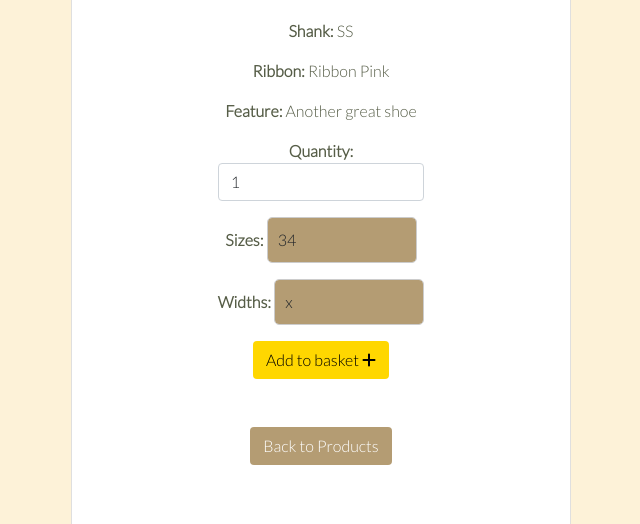
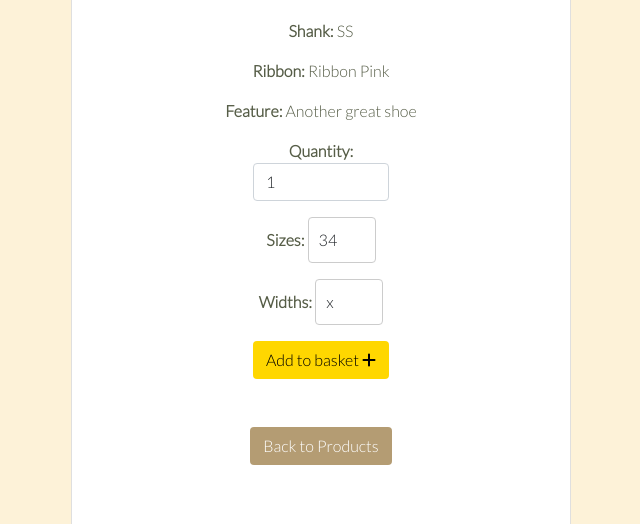
Before and after one commit to estii20/perfect_pointes, a Django app: page /products/4 in a window 1280 px wide. Shown: the part 1467-1991 px from the top of the page, without its empty margins (319-959 px from the left). Run offline with Django 3.2, Linux system fonts and the light colour scheme; data comes from the database, SQL or seed files in the repository; some libraries are stand-ins or nearby versions.

Commit message:
Update the custom dropdown style for product_detail.html

```diff
--- a/products/templates/products/product_detail.html
+++ b/products/templates/products/product_detail.html
@@ -99,7 +99,7 @@
                                                 <div class="form-group">
                                                     <label for="quantity"><strong>Quantity:</strong></label>
                                                     <div class="input-group">
-                                                        <input class="form-control qty_input" type="number" name="quantity" value="1" min="1" max="99"
+                                                        <input class="form-control rounded w-50 qty_input" type="number" name="quantity" value="1" min="1" max="99"
                                                             data-item_id="{{ product.id }}" id="id_qty_{{ product.id }}">
                                                     </div>
                                                 </div>
@@ -109,7 +109,7 @@
                                         <!-- Dropdown for Sizes -->
                                         <div class="form-group mb-3">
                                             <label for="sizesDropdown"><strong>Sizes:</strong></label>
-                                            <select class="form-control custom-dropdown" id="sizesDropdown" name="size_id">
+                                            <select class="form-control rounded w-50 custom-dropdown" id="sizesDropdown" name="size_id">
                                                 {% for size in product.pointe_shoe.available_sizes.all %}
                                                 <option value="{{ size.id }}">{{ size.size }}</option>
                                                 {% endfor %}
@@ -119,7 +119,7 @@
                                         <!-- Dropdown for Widths -->
                                         <div class="form-group mb-3">
                                             <label for="widthsDropdown"><strong>Widths:</strong></label>
-                                            <select class="form-control custom-dropdown" id="widthsDropdown" name="width_id">
+                                            <select class="form-control rounded w-50 custom-dropdown" id="widthsDropdown" name="width_id">
                                                 {% for width in product.pointe_shoe.available_widths.all %}
                                                 <option value="{{ width.id }}">{{ width.width }}</option>
                                                 {% endfor %}
--- a/static/css/base.css
+++ b/static/css/base.css
@@ -305,7 +305,6 @@ input::placeholder {
     font-size: 16px;
     border: 1px solid #ccc;
     border-radius: 5px;
-    background-color: #B49C73;
     cursor: pointer;
 }
 
@@ -335,6 +334,14 @@ input::placeholder {
 .custom-dropdown select:focus {
     outline: none;
     border-color: #555;
+}
+
+.custom-dropdown::after {
+    content: '\25BC';
+    position: absolute;
+    top: 50%;
+    right: 10px;
+    transform: translateY(-50%);
 }
 
 .btt-button {
@@ -400,4 +407,5 @@ input::placeholder {
 
     .smaller-image {
         height: 200px;
+    }
 }
```
